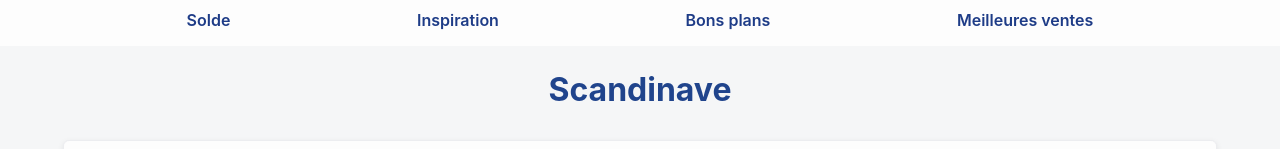
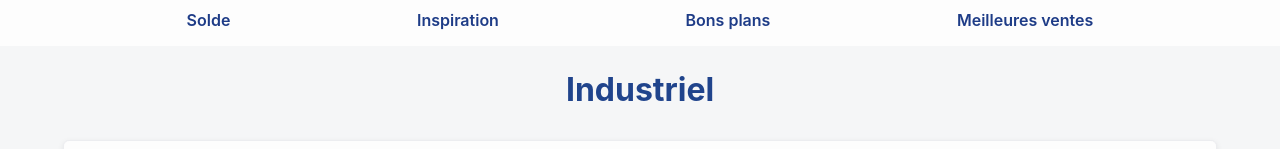
Before and after one commit to cyrcab/bulbobulbo, a React (Vite) app: page /industrialStyle in a window 1280 px wide. Shown: the part 356-505 px from the top of the page. Built offline with nearby package versions, Linux system fonts and the light colour scheme.

Commit message:
Changement Titre Scandinave et Industriel

```diff
--- a/src/pages/IndustrialStyle.jsx
+++ b/src/pages/IndustrialStyle.jsx
@@ -15,7 +15,7 @@ const PageRoomIndustrial = () => {
 			<Navigation />
 			<MainContainer>
 				<Header>
-					<TitleHeader>Scandinave</TitleHeader>
+					<TitleHeader>Industriel</TitleHeader>
 				</Header>
 				<CardStyle>
 					<LivingRoom />
```
Also changed, not shown: 1 other file (tests, documents, lock files or other folders).
